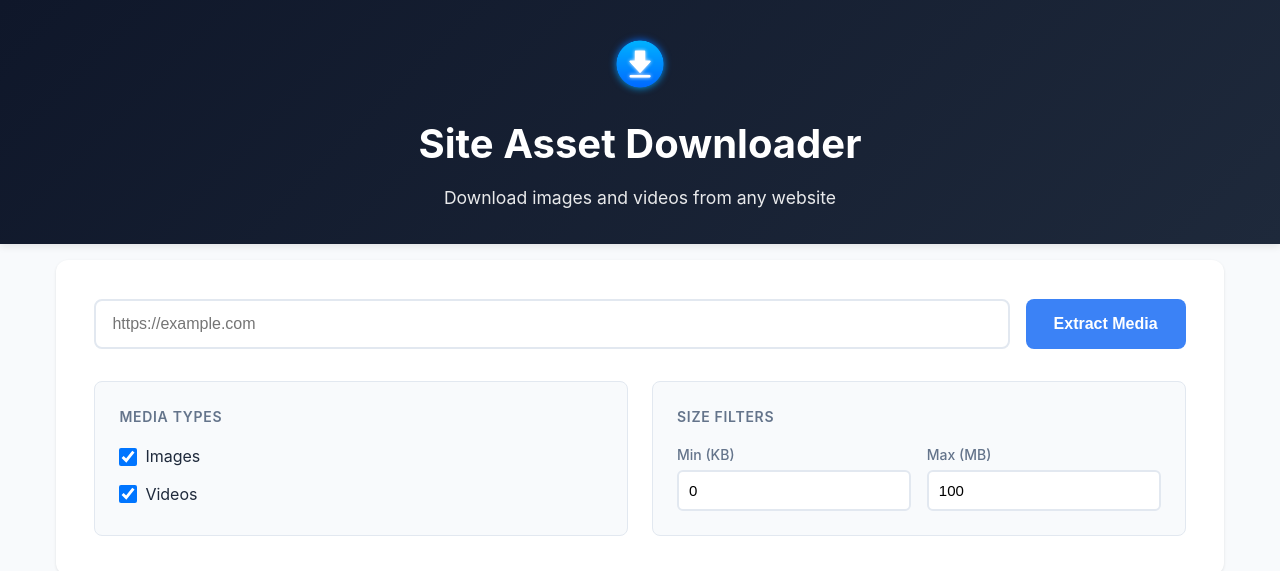
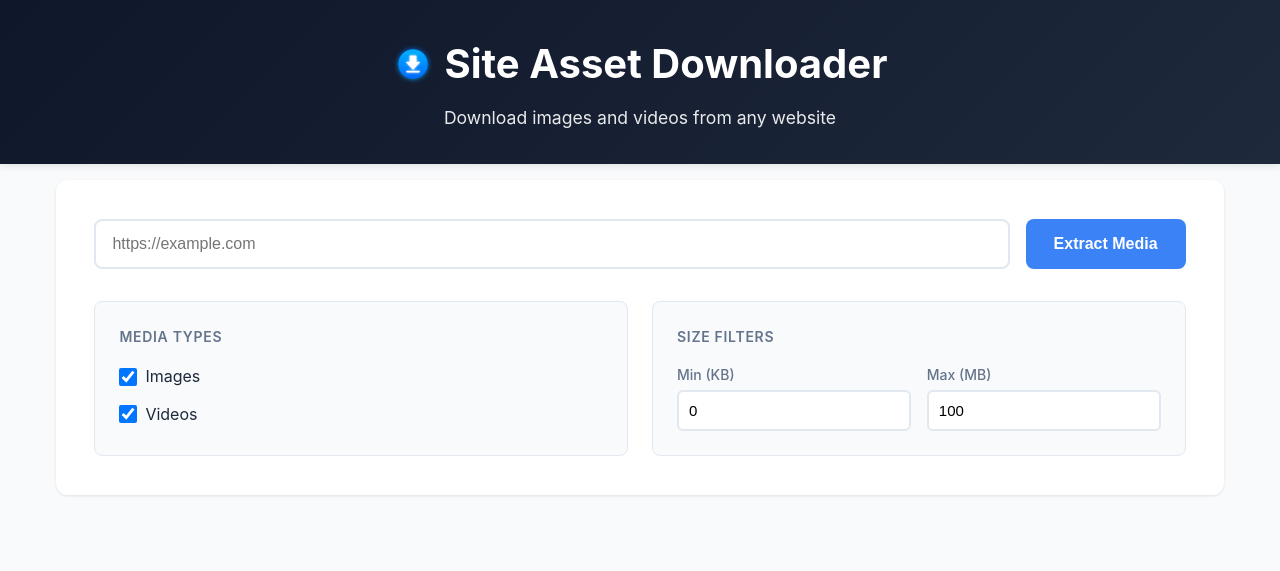
Before and after one commit to alvinadefuin/site-asset-downloader, a website: page public/index.html in a window 1280 px wide. Shown: the top 571 px of the page. Drawn offline with Linux system fonts and the light colour scheme.

Commit message:
fix: Make logo inline with title, same height as text, centered

```diff
--- a/public/index.html
+++ b/public/index.html
@@ -37,6 +37,15 @@
             font-size: clamp(1.5rem, 4vw, 2.5rem);
             font-weight: 700;
             margin-bottom: 0.5rem;
+            display: flex;
+            align-items: center;
+            justify-content: center;
+            gap: 0.75rem;
+        }
+
+        .header h1 img {
+            height: 1em;
+            width: auto;
         }
 
         .header p {
@@ -412,8 +421,10 @@
 <body>
     <div class="header">
         <div class="header-content">
-            <img src="/site-asset-dl-logo.png" alt="Site Asset Downloader" style="height: 64px; margin-bottom: 1rem; display: block; margin-left: auto; margin-right: auto;">
-            <h1>Site Asset Downloader</h1>
+            <h1>
+                <img src="/site-asset-dl-logo.png" alt="Site Asset Downloader">
+                Site Asset Downloader
+            </h1>
             <p>Download images and videos from any website</p>
         </div>
     </div>
```
